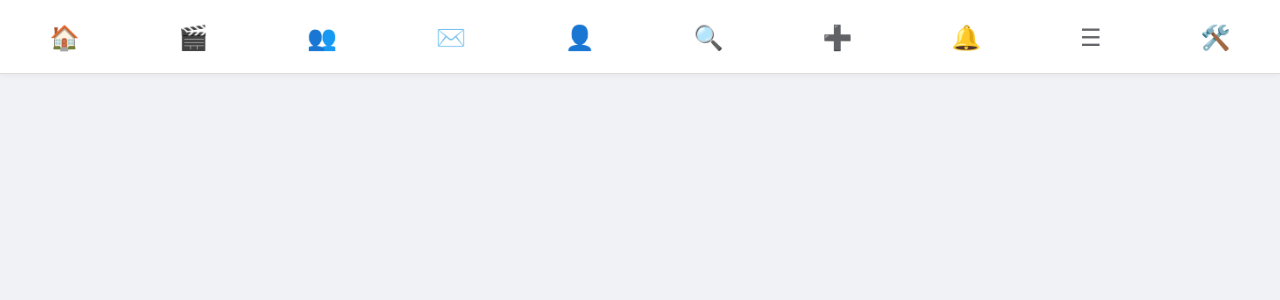
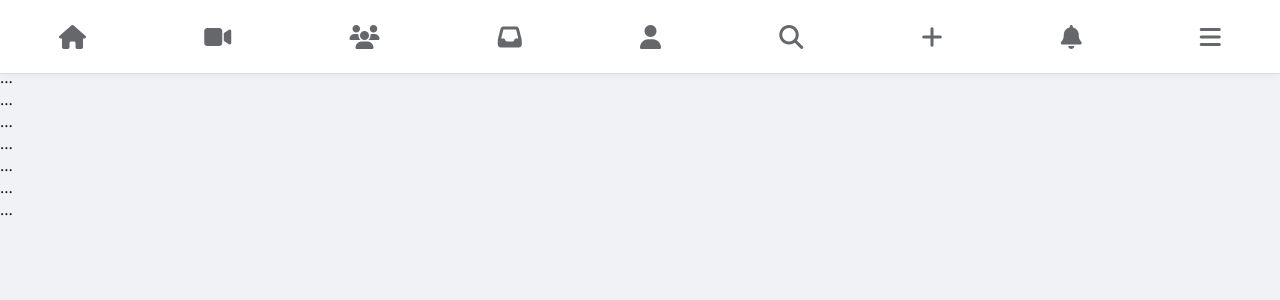
Before and after one commit to Hencheng2/test, a Flask app: page / in a window 1280 px wide. Shown: the top 300 px of the page. Run offline with Flask 3, Linux system fonts and the light colour scheme; the visitor is signed in with stand-in values (Sample User, id 1); data that the repository does not hold is empty; parts of the project's set-up code (start-up, migrations or seed data) failed here and were passed over.

Commit message:
Update index.html

```diff
--- a/templates/index.html
+++ b/templates/index.html
@@ -1,67 +1,48 @@
 <!DOCTYPE html>
 <html lang="en">
 <head>
-  <meta charset="UTF-8">
-  <title>SociaFam</title>
-  <link rel="stylesheet" href="style.css">
-  <script src="script.js" defer></script>
+    <meta charset="UTF-8" />
+    <meta name="viewport" content="width=device-width, initial-scale=1.0"/>
+    <title>SociaFam</title>
+    <link rel="stylesheet" href="/static/style.css" />
+    <link rel="stylesheet" href="https://cdnjs.cloudflare.com/ajax/libs/font-awesome/6.4.0/css/all.min.css"/>
 </head>
 <body>
-  <!-- Navbar -->
-  <div class="navbar">
-    <button onclick="loadFeed()">🏠</button>
-    <button onclick="loadReels()">🎬</button>
-    <button onclick="showModal('friends-modal')">👥</button>
-    <button onclick="showModal('inbox-modal')">✉️</button>
-    <button onclick="showModal('profile-modal')">👤</button>
-    <button onclick="showModal('search-modal')">🔍</button>
-    <button onclick="showModal('addto-modal')">➕</button>
-    <button onclick="loadNotifications()">🔔</button>
-    <button onclick="showModal('menu-modal')">☰</button>
-    <button onclick="showModal('admin-modal')">🛠️</button>
-  </div>
 
-  <div class="container">
-    <!-- Stories -->
-    <div id="stories" class="stories"></div>
-    <!-- Feed -->
-    <div id="feed"></div>
-    <!-- Reels -->
-    <div id="reels"></div>
-    <!-- Notifications -->
-    <div id="notifications"></div>
-  </div>
+<!-- All Pages -->
+<div id="home" class="page">...</div>
+<div id="reels" class="page">...</div>
+<div id="friends" class="page">...</div>
+<div id="inbox" class="page">...</div>
+<div id="profile" class="page">...</div>
+<div id="search" class="page">...</div>
+<div id="add" class="page">...</div>
+<div id="notifications" class="page">...</div>
+<div id="menu" class="page">...</div>
+<div id="admin" class="page">...</div>
 
-  <!-- Modals -->
-  <div id="login-modal" class="modal">
-    <div class="modal-content">
-      <h2>Login</h2>
-      <div class="auth-form">
-        <input id="login-username" placeholder="Username">
-        <input id="login-password" type="password" placeholder="Password">
-        <button onclick="doLogin()">Login</button>
-      </div>
-      <p>Or <a href="#" onclick="hideModals();showModal('register-modal')">Register</a></p>
-    </div>
-  </div>
+<!-- Navigation -->
+<div class="navbar">
+    <button id="home-btn"><i class="fa fa-home"></i></button>
+    <button id="reels-btn"><i class="fa fa-video"></i></button>
+    <button id="friends-btn"><i class="fa fa-users"></i></button>
+    <button id="inbox-btn"><i class="fa fa-inbox"></i></button>
+    <button id="profile-btn"><i class="fa fa-user"></i></button>
+    <button id="search-btn"><i class="fa fa-search"></i></button>
+    <button id="add-btn"><i class="fa fa-plus"></i></button>
+    <button id="notifications-btn"><i class="fa fa-bell"></i></button>
+    <button id="menu-btn"><i class="fa fa-bars"></i></button>
+    <button id="admin-btn" style="display:none;"><i class="fa fa-shield-alt"></i></button>
+</div>
 
-  <div id="register-modal" class="modal">
-    <div class="modal-content">
-      <h2>Register</h2>
-      <div class="auth-form">
-        <input id="reg-username" placeholder="Username">
-        <input id="reg-password" type="password" placeholder="Password">
-        <button onclick="doRegister()">Register</button>
-      </div>
-    </div>
-  </div>
+<!-- Modals -->
+<div id="login-modal" class="modal">...</div>
+<div id="register-modal" class="modal">...</div>
+<div id="story-modal" class="modal">...</div>
+<div id="chat-modal" class="modal">...</div>
+<div id="group-modal" class="modal">...</div>
+<div id="edit-profile-modal" class="modal">...</div>
 
-  <div id="friends-modal" class="modal"><div class="modal-content"><h2>Friends</h2></div></div>
-  <div id="inbox-modal" class="modal"><div class="modal-content"><h2>Inbox</h2></div></div>
-  <div id="profile-modal" class="modal"><div class="modal-content"><h2>Profile</h2></div></div>
-  <div id="search-modal" class="modal"><div class="modal-content"><h2>Search</h2></div></div>
-  <div id="addto-modal" class="modal"><div class="modal-content"><h2>Add To</h2></div></div>
-  <div id="menu-modal" class="modal"><div class="modal-content"><h2>Menu</h2></div></div>
-  <div id="admin-modal" class="modal"><div class="modal-content"><h2>Admin Dashboard</h2></div></div>
+<script src="/static/script.js"></script>
 </body>
 </html>
```
